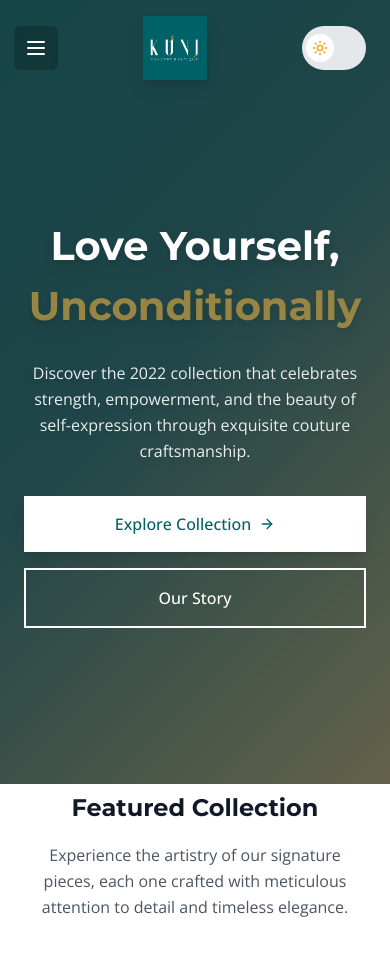
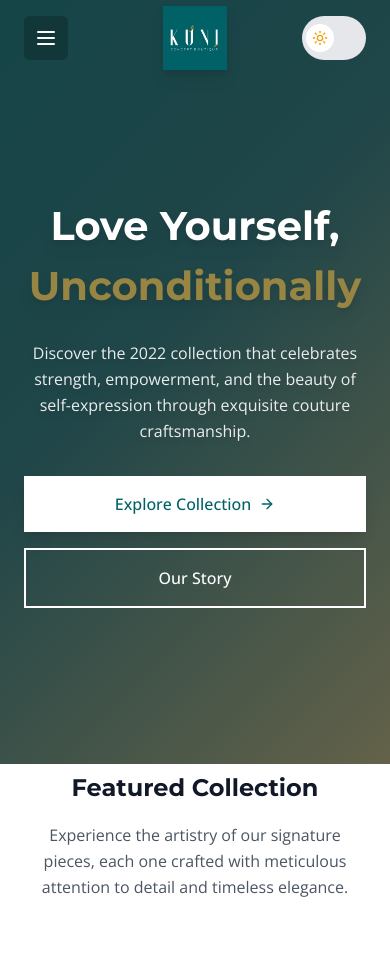
Before and after one commit to MazenKhatib13/kuni-couture-website, a React (Vite) app: page / in a window 390 px wide. Shown: the top 956 px of the page. Built offline with nearby package versions, Linux system fonts and the light colour scheme.

Commit message:
Fix mobile header: perfect logo centering and hamburger menu visibility

```diff
--- a/src/components/Header.tsx
+++ b/src/components/Header.tsx
@@ -33,16 +33,30 @@ export function Header() {
     setMobileMenuOpen(false);
   }, [location.pathname]);
 
+  // Prevent body scroll when mobile menu is open
+  useEffect(() => {
+    if (mobileMenuOpen) {
+      document.body.style.overflow = "hidden";
+    } else {
+      document.body.style.overflow = "unset";
+    }
+
+    // Cleanup on unmount
+    return () => {
+      document.body.style.overflow = "unset";
+    };
+  }, [mobileMenuOpen]);
+
   // Determine header styling based on page, scroll position, and dark mode
   const headerClasses = isHomePage
-    ? `sticky top-0 z-50 transition-all duration-300 ${
+    ? `sticky top-0 z-[100] transition-all duration-300 ${
         isScrolled
           ? isDarkMode
             ? "bg-gray-900/95 backdrop-blur-sm border-b border-gray-700"
             : "bg-white/95 backdrop-blur-sm border-b border-gray-100"
           : "bg-transparent"
       }`
-    : `sticky top-0 backdrop-blur-sm border-b z-50 transition-all duration-300 ${
+    : `sticky top-0 backdrop-blur-sm border-b z-[100] transition-all duration-300 ${
         isDarkMode
           ? "bg-gray-900/95 border-gray-700"
           : "bg-white/95 border-gray-100"
@@ -88,18 +102,19 @@ export function Header() {
     <header className={headerClasses}>
       <div className="mx-auto max-w-7xl px-6 lg:px-8">
         {/* Mobile Header - Single row with proper alignment */}
-        <div className="flex lg:hidden items-center justify-between py-4">
+        <div className="flex lg:hidden items-center justify-between py-4 relative">
           {/* Mobile menu button */}
           <button
             type="button"
-            className={`-m-2.5 inline-flex items-center justify-center rounded-md p-2.5 min-h-[44px] min-w-[44px] transition-all duration-200 ${mobileButtonColor}`}
+            className={`inline-flex items-center justify-center rounded-md p-2.5 min-h-[44px] min-w-[44px] transition-all duration-200 ${mobileButtonColor}`}
             onClick={() => setMobileMenuOpen(true)}
           >
             <span className="sr-only">Open main menu</span>
             <Menu className="h-6 w-6" aria-hidden="true" />
           </button>
 
-          {/* Logo - centered */}
+          {/* Logo - absolutely centered */}
+          <div className="absolute left-1/2 transform -translate-x-1/2">
             <Link to="/" className="-m-1.5 p-1.5">
               <img
                 src={logoSrc}
@@ -109,6 +124,7 @@ export function Header() {
                 }`}
               />
             </Link>
+          </div>
 
           {/* Dark mode toggle */}
           <div className="flex items-center">
@@ -165,11 +181,11 @@ export function Header() {
       {mobileMenuOpen && (
         <div className="lg:hidden">
           <div
-            className="fixed inset-0 z-[60] bg-black/20"
+            className="fixed inset-0 z-[110] bg-black/20"
             onClick={() => setMobileMenuOpen(false)}
           />
           <div
-            className={`fixed inset-y-0 right-0 z-[70] w-full overflow-y-auto px-6 py-6 sm:max-w-sm sm:ring-1 shadow-2xl ${
+            className={`fixed inset-y-0 right-0 z-[120] w-full overflow-y-auto px-6 py-6 sm:max-w-sm sm:ring-1 shadow-2xl ${
               isDarkMode
                 ? "bg-gray-900 sm:ring-gray-700"
                 : "bg-white sm:ring-gray-900/10"
```
Lines whose indentation alone changed are shown as unchanged.
